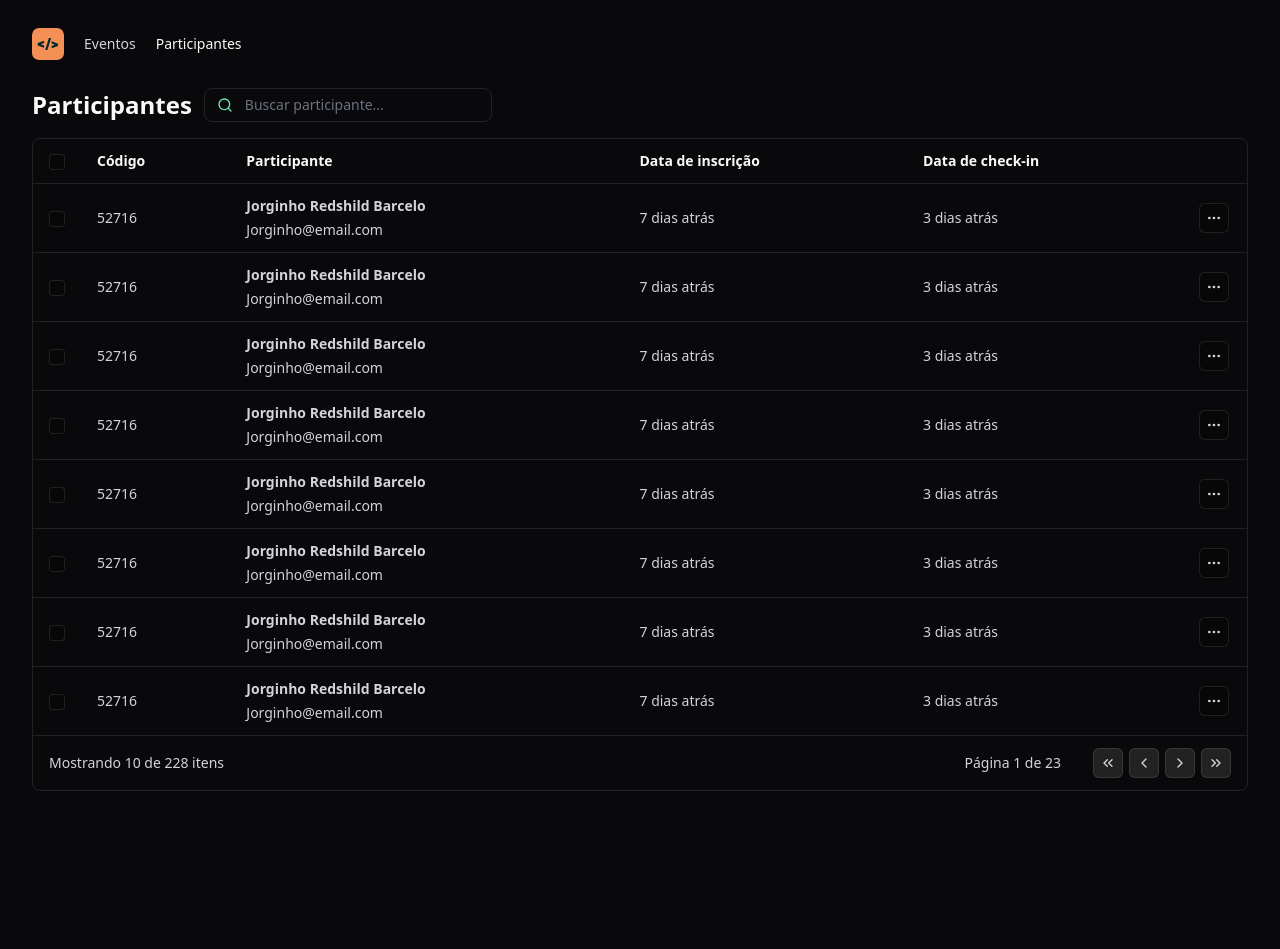
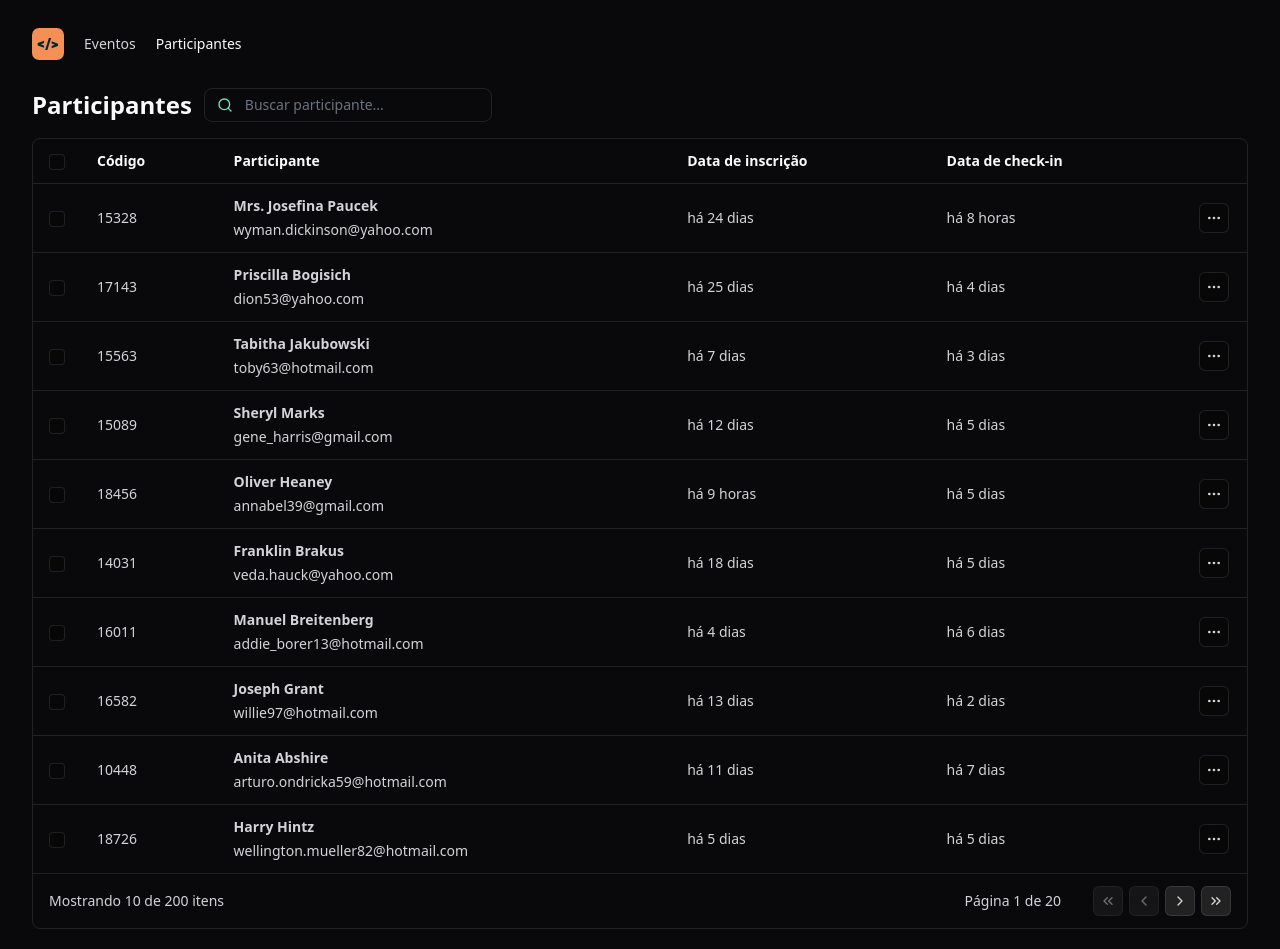
Before and after one commit to wdwf/pass-in-web, a React (Vite) app: page / in a window 1280 px wide. Before the commit the page ends 811 px from the top, so only its background shows below. Built offline with nearby package versions, Linux system fonts and the light colour scheme.

Commit message:
:construction: chore: Adição de dados genericos e adição da funcionalidade dos botoes de paginação

```diff
--- a/src/components/attendee-list.tsx
+++ b/src/components/attendee-list.tsx
@@ -11,8 +11,47 @@ import { Table } from "./table/table";
 import { TableHeader } from "./table/table-header";
 import { TableCell } from "./table/table-cell";
 import { TableRow } from "./table/table-row";
+import { ChangeEvent, useState } from "react";
+import { attendees } from "../data/attendees";
+import dayjs from "dayjs";
+import "dayjs/locale/pt-br";
+import relativeTime from "dayjs/plugin/relativeTime";
+
+dayjs.extend(relativeTime);
+dayjs.locale("pt-br");
 
 export function AttendeeList() {
+  const [inputSearch, setInputSearch] = useState("");
+  const [page, setPage] = useState(1);
+
+  const totalAttendeens = Math.ceil(attendees.length / 10);
+
+  function onSearchInputChanged(event: ChangeEvent<HTMLInputElement>) {
+    setInputSearch(event.target.value);
+  }
+
+  function goToFirstPage() {
+    setPage(1);
+  }
+
+  function goToLastPage() {
+    setPage(totalAttendeens);
+  }
+
+  function goToPreviousPage() {
+    if (page === 1) {
+      return;
+    }
+    setPage(page - 1);
+  }
+
+  function goToNextPage() {
+    if (page === totalAttendeens) {
+      return;
+    }
+    setPage(page + 1);
+  }
+
   return (
     <div className='flex flex-col gap-4'>
       <div className='flex gap-3 items-center'>
@@ -22,7 +61,9 @@ export function AttendeeList() {
           <input
             type='text'
             placeholder='Buscar participante...'
-            className='bg-transparent flex-1 outline-none border-0 p-0 text-sm'
+            className='bg-transparent flex-1 outline-none border-0 p-0 text-sm focus:ring-0'
+            onChange={onSearchInputChanged}
+            value={inputSearch}
           />
         </div>
       </div>
@@ -44,30 +85,27 @@ export function AttendeeList() {
           </tr>
         </thead>
         <tbody>
-          {Array.from({ length: 8 }).map((_, index: number) => {
+          {attendees.slice((page - 1) * 10, page * 10).map((user) => {
             return (
-              <TableRow key={index}>
+              <TableRow key={user.id}>
                 <TableCell>
                   <input
                     type='checkbox'
                     className='size-4 bg-black/20 rounded border border-white/10 text-orange-400 focus:ring-offset-0 focus:ring-orange-300 focus:ring-opacity-50'
                   />
                 </TableCell>
-                <TableCell>52716</TableCell>
+                <TableCell>{user.id}</TableCell>
                 <TableCell>
                   <div className='flex flex-col gap-1'>
                     <span className='font-semibold text-whitek'>
-                      Jorginho Redshild Barcelo
+                      {user.name}
                     </span>
-                    <span>Jorginho@email.com</span>
+                    <span>{user.email}</span>
                   </div>
                 </TableCell>
-                <TableCell>7 dias atrás</TableCell>
-                <TableCell>3 dias atrás</TableCell>
+                <TableCell>{dayjs().to(user.createdAt)}</TableCell>
+                <TableCell>{dayjs().to(user.checkedInAt)}</TableCell>
                 <TableCell>
-                  {/* <button className='bg-black/20 border border-white/10 rounded-md p-1.5'>
-                      <MoreHorizontal className='size-4' />
-                    </button> */}
                   <IconButton transparent>
                     <MoreHorizontal className='size-4' />
                   </IconButton>
@@ -78,21 +116,31 @@ export function AttendeeList() {
         </tbody>
         <tfoot>
           <tr>
-            <TableCell colSpan={3}>Mostrando 10 de 228 itens</TableCell>
+            <TableCell colSpan={3}>
+              Mostrando 10 de {attendees.length} itens
+            </TableCell>
             <TableCell className='text-right' colSpan={3}>
               <div className='inline-flex items-center gap-8'>
-                <span>Página 1 de 23</span>
+                <span>
+                  Página {page} de {totalAttendeens}
+                </span>
                 <div className='flex gap-1.5'>
-                  <IconButton>
+                  <IconButton onClick={goToFirstPage} disabled={page === 1}>
                     <ChevronsLeft className='size-4' />
                   </IconButton>
-                  <IconButton>
+                  <IconButton onClick={goToPreviousPage} disabled={page === 1}>
                     <ChevronLeft className='size-4' />
                   </IconButton>
-                  <IconButton>
+                  <IconButton
+                    onClick={goToNextPage}
+                    disabled={page === totalAttendeens}
+                  >
                     <ChevronRight className='size-4' />
                   </IconButton>
-                  <IconButton>
+                  <IconButton
+                    onClick={goToLastPage}
+                    disabled={page === totalAttendeens}
+                  >
                     <ChevronsRight className='size-4' />
                   </IconButton>
                 </div>
--- a/src/components/icon-button.tsx
+++ b/src/components/icon-button.tsx
@@ -2,14 +2,19 @@ import { ComponentProps } from "react";
 
 interface IconButtonProps extends ComponentProps<"button"> {
   transparent?: boolean;
+  disabled?: boolean;
 }
 
-export function IconButton({ transparent, ...props }: IconButtonProps) {
+export function IconButton({
+  transparent,
+  disabled,
+  ...props
+}: IconButtonProps) {
   return (
     <button
       {...props}
-      className={`${
-        transparent ? "bg-black/20" : "bg-white/10"
+      className={`${transparent ? "bg-black/20" : "bg-white/10"} ${
+        disabled ? "opacity-50" : null
       } border border-white/10 rounded-md p-1.5`}
     />
   );
--- /dev/null
+++ b/src/data/attendees.ts
@@ -0,0 +1,11 @@
+import { faker } from '@faker-js/faker';
+
+export const attendees = Array.from({ length: 200 }).map(() => {
+  return {
+    id: faker.number.int({ min: 10000, max: 20000 }),
+    name: faker.person.fullName(),
+    email: faker.internet.email().toLowerCase(),
+    createdAt: faker.date.recent({ days: 30 }),
+    checkedInAt: faker.date.recent({ days: 7 }),
+  }
+})
```
